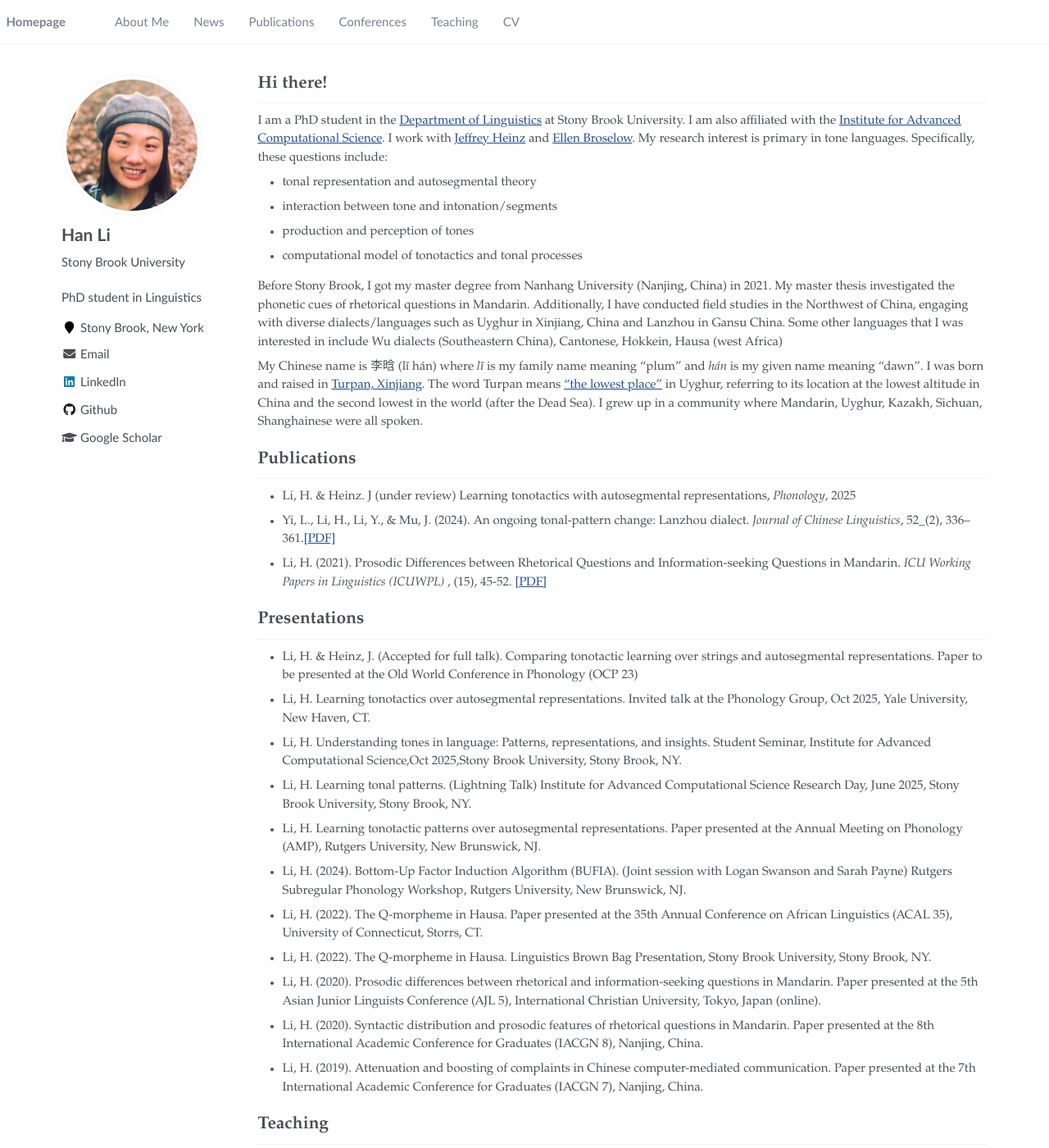
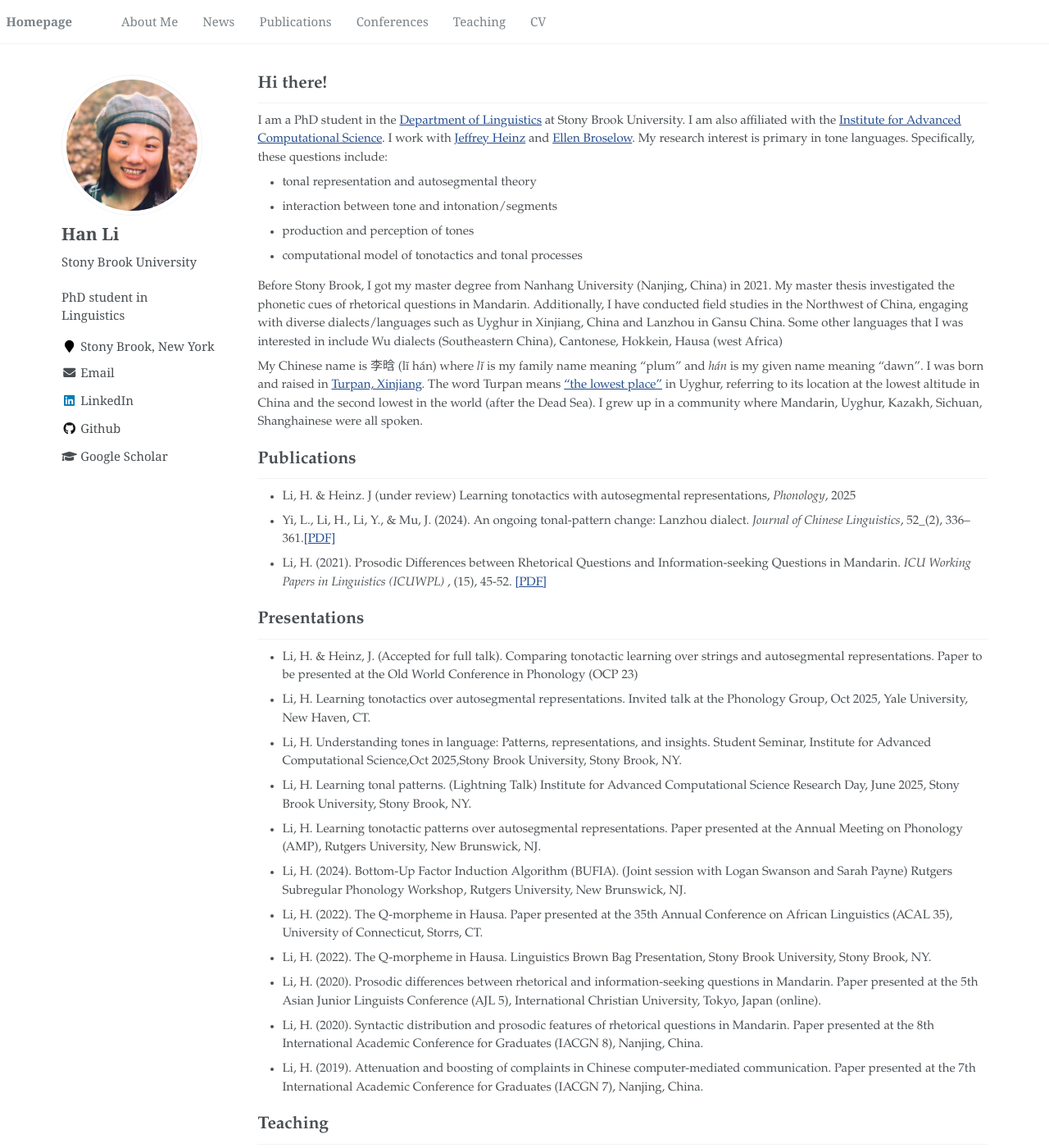
Before and after one commit to lihan829/lihan829.github.io, a Jekyll site: the page built from _pages/about.md, in a window 1280 px wide and 1400 px high. Shown: the whole window at 82% size. Built offline with Jekyll 4.4.1, drawn with Linux system fonts in a browser that asks for light colours.

Commit message:
Update system typeface variables in _variables.scss

```diff
--- a/_sass/_variables.scss
+++ b/_sass/_variables.scss
@@ -13,9 +13,9 @@ $paragraph-indent           : false; // true, false (default)
 $indent-var                 : 0.5em;
 
 /* system typefaces */
-$serif                      : Georgia, Times, serif;
-$sans-serif                 : "Trebuchet MS", Helvetica, sans-serif;
-// $sans-serif                 : Georgia, serif, sans-serif;
+$serif                      : Garamond, Times, serif;
+//$sans-serif                 : "Trebuchet MS", Helvetica, sans-serif;
+$sans-serif                 : Georgia, serif, sans-serif;
 
 // $sans-serif                 : -apple-system, ".SFNSText-Regular", "San Francisco", "Roboto", "Segoe UI", "Helvetica Neue", "Lucida Grande", Arial, sans-serif;
 $monospace                  : Monaco, Consolas, "Lucida Console", monospace;
```
